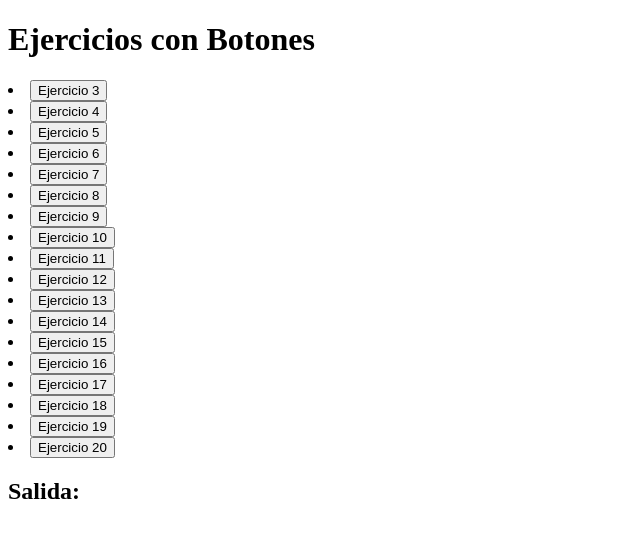
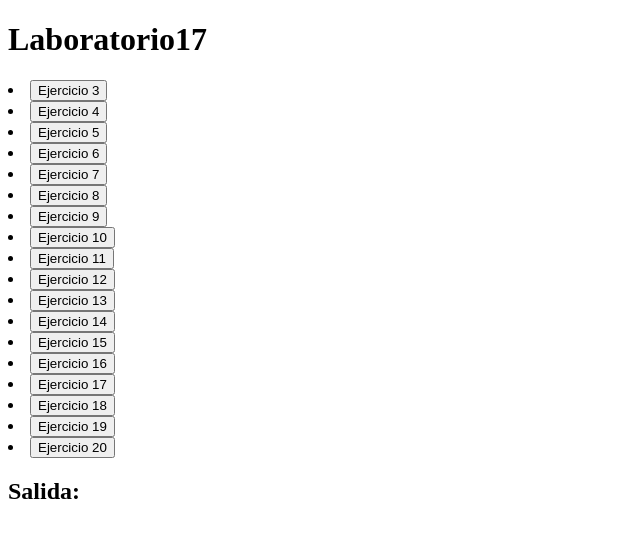
Before and after one commit to jass1509/laboratorio17, a plain HTML site: page index.html in a window 1280 px wide. Shown: the whole page, without its empty margins (0-640 px from the left). Drawn offline with Linux system fonts and the light colour scheme.

Commit message:
final improve

```diff
--- a/index.html
+++ b/index.html
@@ -7,7 +7,7 @@
 </head>
 <body>
 
-<h1>Ejercicios con Botones</h1>
+<h1>Laboratorio17</h1>
 
 <il>
    <li><button onclick="ej3()">Ejercicio 3</button></li>
```
